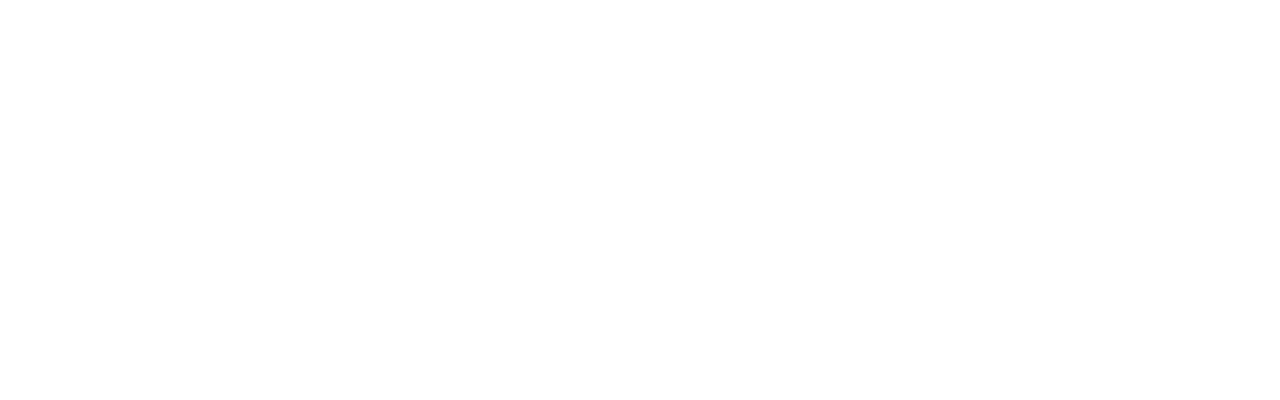
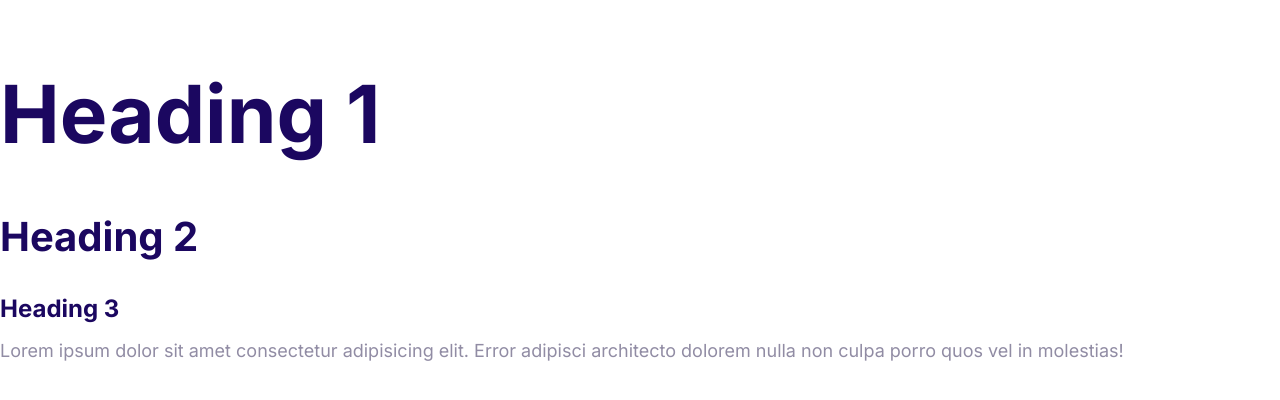
Before and after one commit to AhmadJawabra/moshify, a plain HTML site: page index.html in a window 1280 px wide. Drawn offline with Linux system fonts and the light colour scheme.

Commit message:
Define the styles for the fonts.

```diff
--- a/css/styles.css
+++ b/css/styles.css
@@ -5,3 +5,52 @@
   --color-headings: #1b0760;
   --color-body: #918ca4;
 }
+
+html {
+  font-size: 62.5%;
+}
+
+body {
+  font-family: Inter, Arial, Helvetica, sans-serif;
+  font-size: 2.4rem;
+  line-height: 1.5;
+  color: var(--color-body);
+}
+
+h1,
+h2,
+h3 {
+  color: var(--color-headings);
+  margin-bottom: 1rem;
+}
+
+h1 {
+  font-size: 7rem;
+}
+
+h2 {
+  font-size: 4rem;
+}
+
+h3 {
+  font-size: 3rem;
+}
+
+p {
+  margin-top: 0;
+}
+
+@media screen and (min-width: 1024px) {
+  body {
+    font-size: 1.8rem;
+  }
+  h1 {
+    font-size: 8rem;
+  }
+  h2 {
+    font-size: 4rem;
+  }
+  h3 {
+    font-size: 2.4rem;
+  }
+}
--- a/index.html
+++ b/index.html
@@ -5,8 +5,21 @@
     <meta http-equiv="X-UA-Compatible" content="IE=edge" />
     <meta name="viewport" content="width=device-width, initial-scale=1.0" />
     <title>Document</title>
+    <link rel="preconnect" href="https://fonts.gstatic.com" />
+    <link
+      href="https://fonts.googleapis.com/css2?family=Inter:wght@400;700&display=swap"
+      rel="stylesheet"
+    />
     <link rel="stylesheet" href="css/normalize.css" />
     <link rel="stylesheet" href="css/styles.css" />
   </head>
-  <body></body>
+  <body>
+    <h1>Heading 1</h1>
+    <h2>Heading 2</h2>
+    <h3>Heading 3</h3>
+    <p>
+      Lorem ipsum dolor sit amet consectetur adipisicing elit. Error adipisci
+      architecto dolorem nulla non culpa porro quos vel in molestias!
+    </p>
+  </body>
 </html>
```
